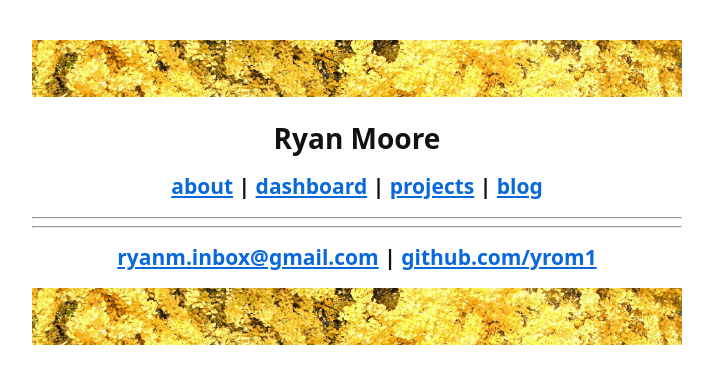
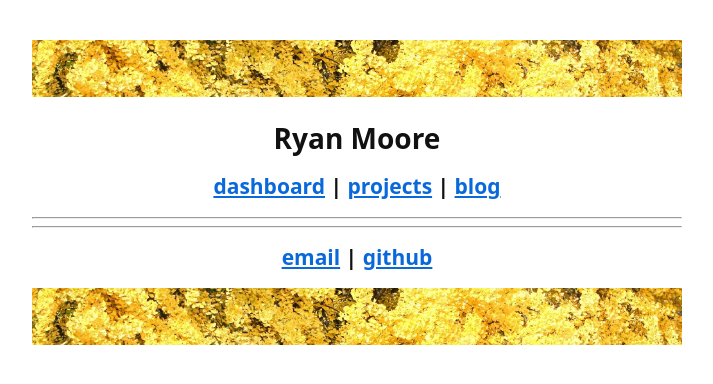
Before and after one commit to yrom1/flask-dashboard, a Flask app: template templates/layout.html in a window 1280 px wide. Shown: the top 384 px of the page, without its empty margins (283-996 px from the left). Run offline with Flask 2, Linux system fonts and the light colour scheme; the template is opened without the code that fills it, so the values that code supplies are empty; some libraries are stand-ins or nearby versions.

Commit message:
Cleanup, remove about me change footer link names

```diff
--- a/app.py
+++ b/app.py
@@ -90,22 +90,6 @@ def index() -> str:
         <meta http-equiv="refresh" content="2; url=/dashboard" />
         """
         ),
-    )
-
-
-@app.route("/about")
-def about() -> str:
-    return render(
-        """
-    <h1>About me</h1>
-    <ul>
-        <li>2+ years of paid experience coding</li>
-        <li>Strong Python and SQL skills</li>
-        <li>Engineering master's degree</li>
-    </ul>
-    <p>Feel free to email me. A resume can be provided on request.</p>
-    """,
-        title="Ryan | about me",
     )
 
 
--- a/templates/layout.html
+++ b/templates/layout.html
@@ -38,8 +38,6 @@
         <img alt="credit: Jean-Pol GRANDMONT" class="ginkgo" src="/static/trees.webp" />
         <h1>Ryan Moore</h1>
         <h2>
-            <a href="{{ url_for('about') }}">about</a>
-            |
             <a href="{{ url_for('dashboard') }}">dashboard</a>
             |
             <a href="{{ url_for('projects') }}">projects</a>
@@ -273,9 +271,9 @@
     <footer class="head">
         <hr />
         <h2>
-            <a href="mailto:ryanm.inbox@gmail.com">ryanm.inbox@gmail.com</a>
+            <a href="mailto:ryanm.inbox@gmail.com">email</a>
             |
-            <a href="http://github.com/yrom1">github.com/yrom1</a>
+            <a href="http://github.com/yrom1">github</a>
         </h2>
         <img alt="credit: Jean-Pol GRANDMONT" class="ginkgo" src="/static/trees.webp" />
     </footer>
```
